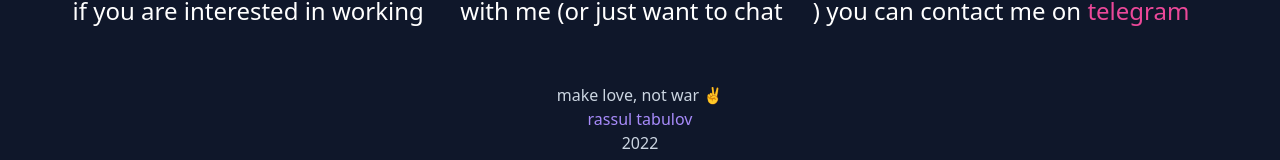
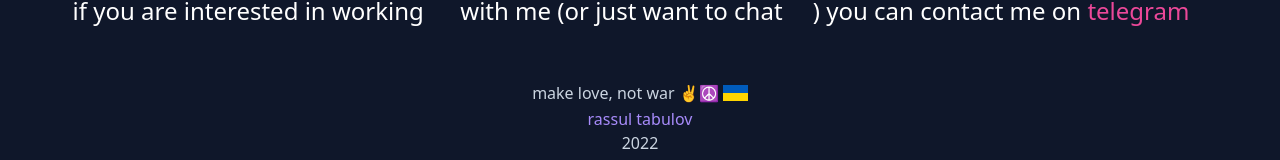
Before and after one commit to rtabulov/portfolio, a Next.js app: page / in a window 1280 px wide. Shown: the part 637-797 px from the top of the page. Built offline with nearby package versions, Linux system fonts and the light colour scheme; some icons are missing.

Commit message:
update layout

```diff
--- a/src/components/Layout.tsx
+++ b/src/components/Layout.tsx
@@ -1,4 +1,5 @@
 import { LogoGithub24 } from '@carbon/icons-react';
+import Image from 'next/image';
 import Link from 'next/link';
 import React from 'react';
 import AppLink from './AppLink';
@@ -37,7 +38,18 @@ function Layout({ children }: Props) {
 
       <footer className="shrink-0 py-2 text-center">
         <div className="container">
-          <p>make love, not war ✌️</p>
+          <p>
+            make love, not war ✌️☮️{' '}
+            <span className="align-middle">
+              <Image
+                src="/ua.svg"
+                alt="ukraine"
+                className="inline"
+                height={16}
+                width={25}
+              />
+            </span>
+          </p>
           <p>
             <span className="text-violet-400">rassul tabulov</span>
           </p>
```
Also changed, not shown: public/ua.svg (added), 1 other file (tests, documents, lock files or other folders).
